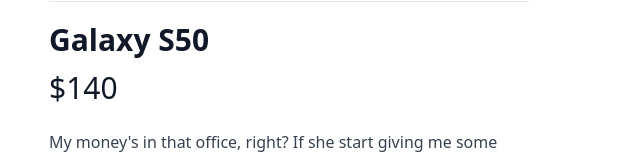
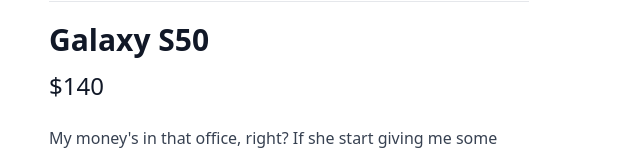
Before and after one commit to blkluv/next_carrot_market, a Next.js app: page /items/1 in a window 1280 px wide. Shown: the part 544-698 px from the top of the page, without its empty margins (351-991 px from the left). Built offline with nearby package versions, Linux system fonts and the light colour scheme.

Commit message:
Update [id].tsx

```diff
--- a/src/pages/items/[id].tsx
+++ b/src/pages/items/[id].tsx
@@ -18,7 +18,7 @@ const ItemDetail: NextPage = () => {
           </div>
           <div className="mt-5">
             <h1 className="text-3xl font-bold text-gray-900">Galaxy S50</h1>
-            <span className="block mt-3 text-3xl text-gray-900">$140</span>
+            <span className="block mt-3 text-2xl text-gray-900">$140</span>
             <p className="my-6 text-gray-700 ">
               My money&apos;s in that office, right? If she start giving me some
               bullshit about it ain&apos;t there, and we got to go someplace
@@ -69,4 +69,5 @@ const ItemDetail: NextPage = () => {
     </Layout>
   );
 };
+
 export default ItemDetail;
```
